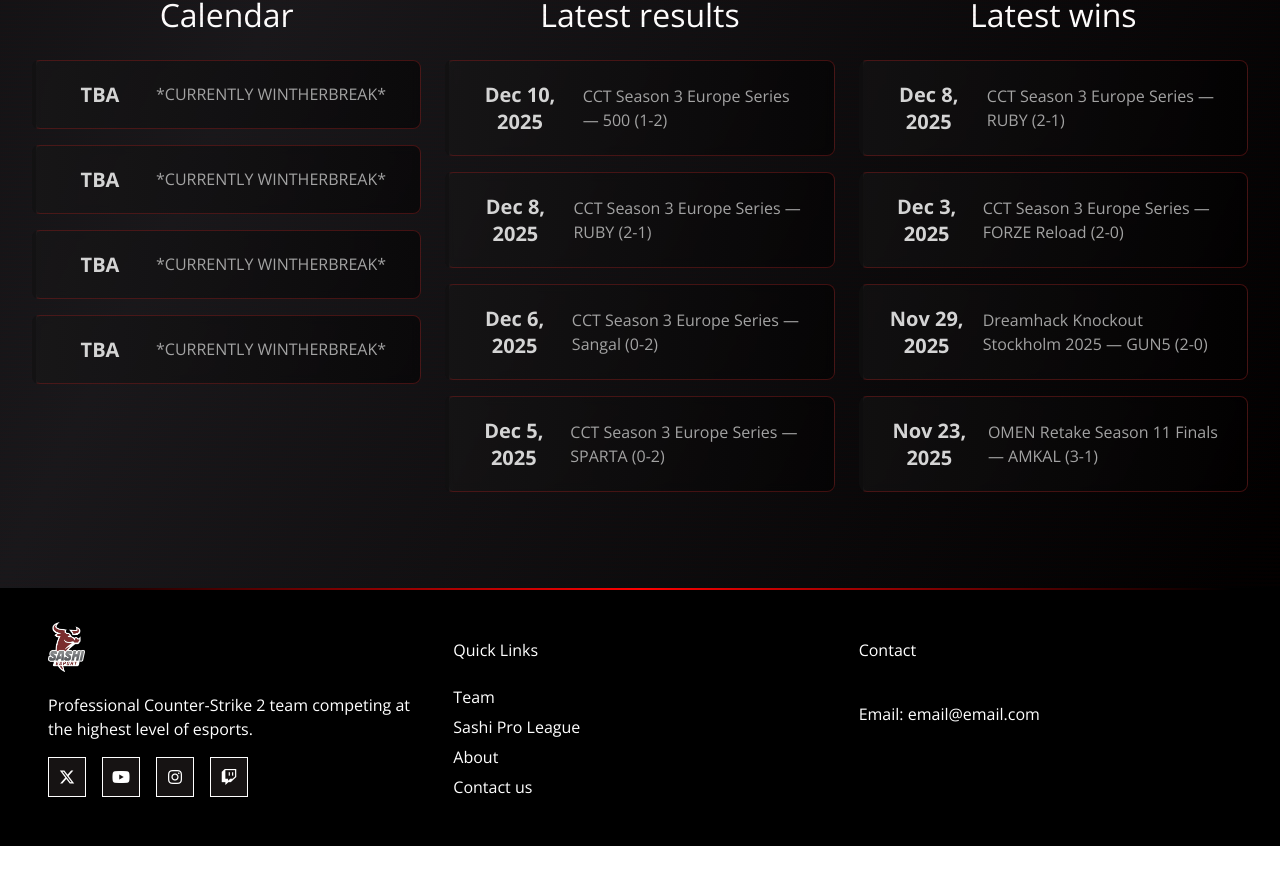
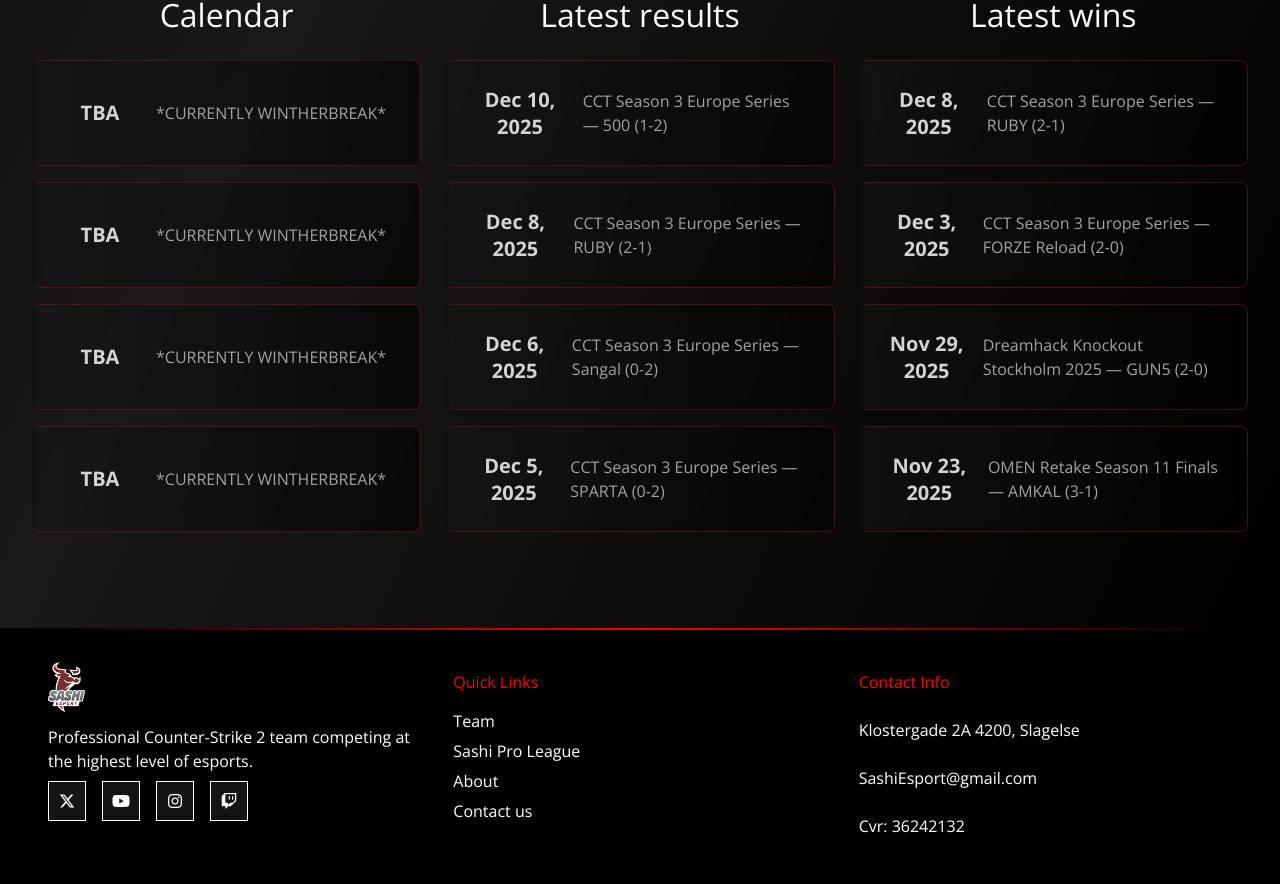
Before and after one commit to ThomasSL27/Sashi-Esport-MMD3-Eksamen, a Nuxt app: page / in a window 1280 px wide. Shown: the part 2114-2998 px from the top of the page. Before the commit the page ends 2960 px from the top, so only its background shows below. Built offline with nearby package versions, Linux system fonts and the light colour scheme; no server answers.

Commit message:
forskellige småting

```diff
--- a/components/TheFooter.vue
+++ b/components/TheFooter.vue
@@ -17,15 +17,17 @@
         </div>
     </div>
     <div id="column2">
-        <p>Quick Links</p>
-        <NuxtLink to="/">Team</NuxtLink>
+        <p><span>Quick Links</span></p>
+        <NuxtLink to="/team">Team</NuxtLink>
         <NuxtLink to="/sashiproleague">Sashi Pro League</NuxtLink>
         <NuxtLink to="/about">About</NuxtLink>
         <NuxtLink to="/contact">Contact us</NuxtLink>
     </div>
     <div id="column3">
-        <p>Contact</p>
-        <p>Email: <a href="mailto:email@email.com">email@email.com</a></p>
+        <p><span>Contact Info</span></p>
+        <p>Klostergade 2A 4200, Slagelse</p>
+        <p><a href="mailto:email@email.com">SashiEsport@gmail.com</a></p>
+        <p>Cvr: 36242132</p>
     </div>
 </footer>
 </template>
@@ -56,7 +58,6 @@
 #column2 a {
   width: max-content;
 }
-
 a:hover{
     color: red;
 }
@@ -83,6 +84,9 @@ footer {
     color: white;
     text-decoration: none;
   }
+  p{
+    margin: 0.5rem 0;
+  }
 }
 
 #column2,
--- a/components/calendar.vue
+++ b/components/calendar.vue
@@ -124,6 +124,7 @@ const latestWins = computed(() =>
     align-items: center;
     transition: background-color 0.2s;
     backdrop-filter: blur(4px);
+    min-height: 4rem;
 }
 
 .items:hover {
--- a/pages/index.vue
+++ b/pages/index.vue
@@ -77,7 +77,7 @@ useHead({
   background-color: rgb(55, 55, 55);
   padding: 0.5rem 1rem;
   margin-top: 1rem;
-  width: 10%;
+  width: fit-content;
 }
 .results{
   display: flex;
--- a/pages/sashiproleague.vue
+++ b/pages/sashiproleague.vue
@@ -92,7 +92,7 @@ useHead({
           Join the Sashi Pro League today!
         </h3>
         <a href="https://faceit.com/en/inv/Qc4Kay8" target="_blank" rel="noopener noreferrer">
-          <button name="ProLeagueJoinBtn">Join now!</button>
+          <button>Join now!</button>
         </a>
       </div>
     </section>
@@ -118,6 +118,9 @@ useHead({
     background-color: red;
     cursor: pointer;
     border-radius: 10px;
+  }
+  .joinNow button:hover{
+    background-color: darkred;
   }
   .joinLeague{
     padding: 3rem 1rem 4rem;
```
Also changed, not shown: components/TheLogo.vue (+5 -2 lines).
